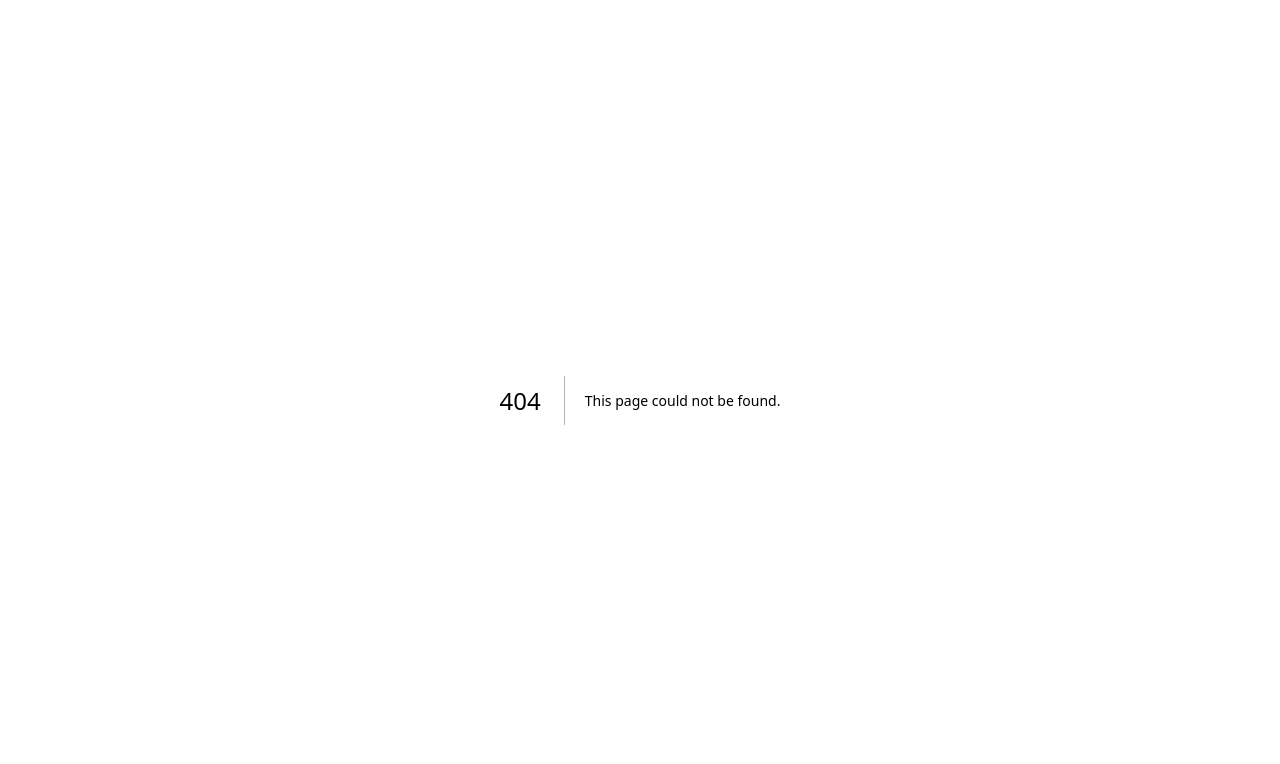
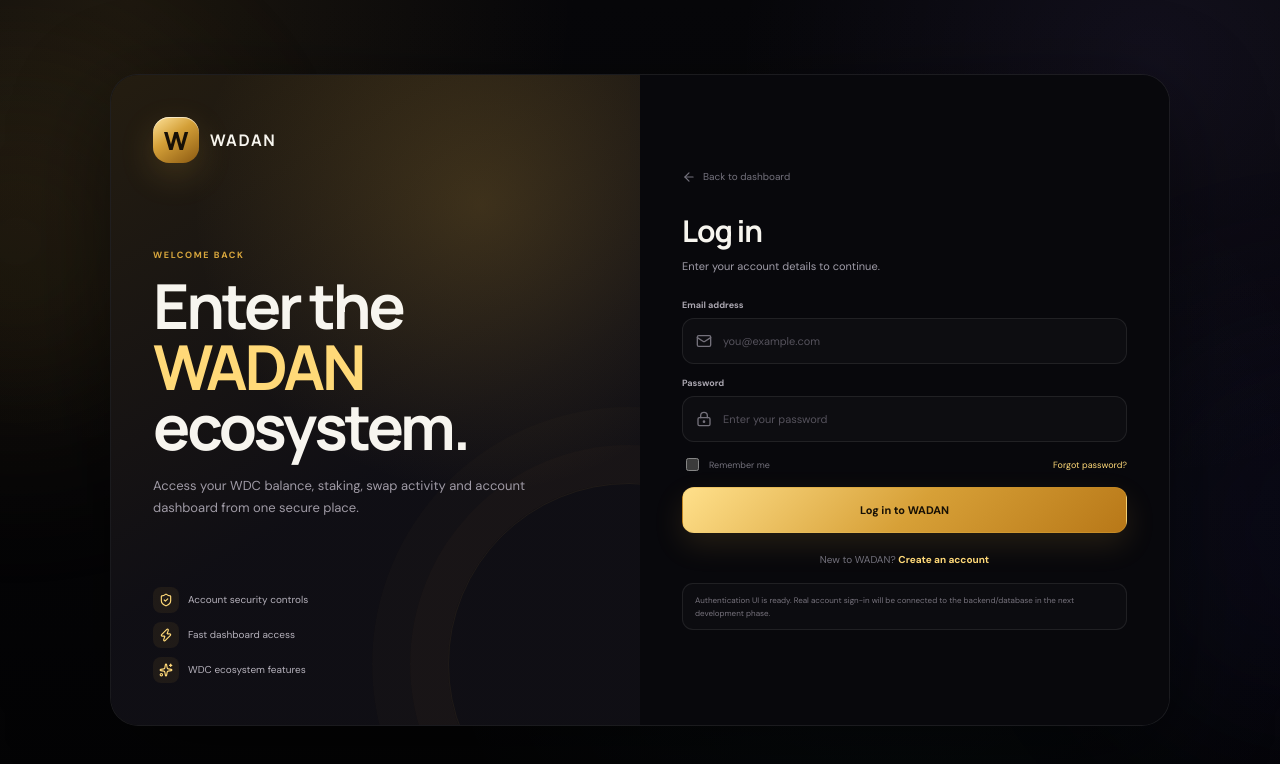
Before and after one commit to mkmalakzai/WadanApp, a Next.js app: page /login in a window 1280 px wide. Before the commit this address had no page. Shown: the top 764 px of the page. Built offline with nearby package versions, Linux system fonts and the light colour scheme.

Commit message:
Add polished WADAN login page

```diff
--- /dev/null
+++ b/app/login/page.tsx
@@ -0,0 +1,67 @@
+import Link from "next/link";
+import { ArrowLeft, LockKeyhole, Mail, ShieldCheck, Sparkles, Zap } from "lucide-react";
+
+export default function LoginPage() {
+  return (
+    <main className="auth-shell">
+      <div className="bg-grid" />
+      <div className="glow glow-a" />
+      <div className="glow glow-b" />
+
+      <section className="auth-wrap reveal">
+        <aside className="auth-side">
+          <Link href="/" className="auth-brand">
+            <div className="brand-symbol"><span>W</span></div>
+            <strong>WADAN</strong>
+          </Link>
+
+          <div className="auth-side-copy">
+            <p className="eyebrow">WELCOME BACK</p>
+            <h1>Enter the <span>WADAN</span> ecosystem.</h1>
+            <p>Access your WDC balance, staking, swap activity and account dashboard from one secure place.</p>
+          </div>
+
+          <div className="auth-points">
+            <div className="auth-point"><span><ShieldCheck size={14} /></span> Account security controls</div>
+            <div className="auth-point"><span><Zap size={14} /></span> Fast dashboard access</div>
+            <div className="auth-point"><span><Sparkles size={14} /></span> WDC ecosystem features</div>
+          </div>
+        </aside>
+
+        <section className="auth-panel">
+          <Link href="/" className="auth-back"><ArrowLeft size={14} /> Back to dashboard</Link>
+          <h2>Log in</h2>
+          <p className="auth-subtitle">Enter your account details to continue.</p>
+
+          <form className="auth-form">
+            <div className="field">
+              <label>Email address</label>
+              <div className="input-wrap">
+                <Mail size={16} />
+                <input type="email" placeholder="you@example.com" autoComplete="email" />
+              </div>
+            </div>
+
+            <div className="field">
+              <label>Password</label>
+              <div className="input-wrap">
+                <LockKeyhole size={16} />
+                <input type="password" placeholder="Enter your password" autoComplete="current-password" />
+              </div>
+            </div>
+
+            <div className="form-row">
+              <label className="check-row"><input type="checkbox" /> Remember me</label>
+              <a href="#">Forgot password?</a>
+            </div>
+
+            <button type="button" className="submit-button">Log in to WADAN</button>
+          </form>
+
+          <p className="auth-switch">New to WADAN? <Link href="/signup">Create an account</Link></p>
+          <div className="auth-note">Authentication UI is ready. Real account sign-in will be connected to the backend/database in the next development phase.</div>
+        </section>
+      </section>
+    </main>
+  );
+}
```
